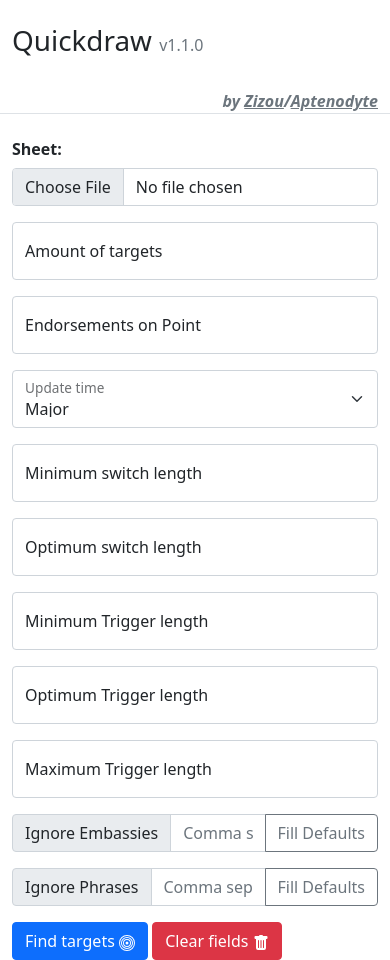
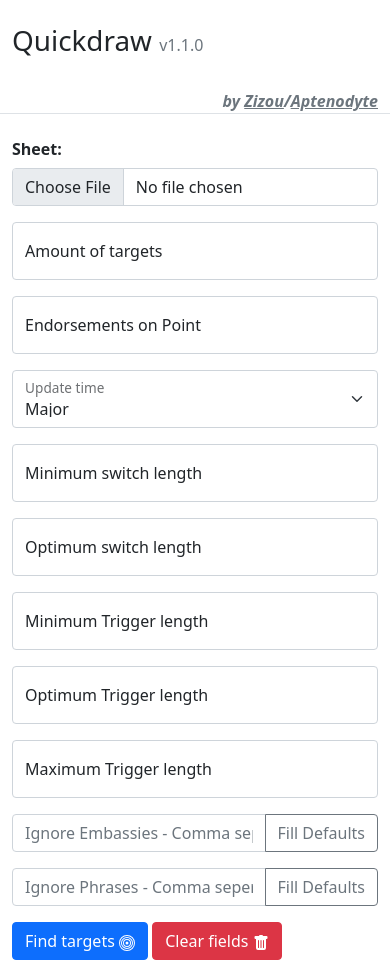
Before and after one commit to Aptenodyte/Quickdraw, a website with bundled scripts: page public/index.html in a window 390 px wide. Built offline with nearby package versions, Linux system fonts and the light colour scheme.

Commit message:
Fix filter layout issues on mobile

```diff
--- a/public/index.html
+++ b/public/index.html
@@ -83,13 +83,11 @@
           </div>
         </div>
         <div class="input-group mb-3">
-          <span class="input-group-text" id="embassiesDescriptor">Ignore Embassies</span>
-          <input type="text" class="form-control" id="ignoreEmbassies" placeholder="Comma seperated list of region embassies to respect" aria-label="A list of embassies to respect, which are comma seperated" aria-describedby="embassiesDescriptor" />
+          <input type="text" class="form-control" id="ignoreEmbassies" placeholder="Ignore Embassies - Comma seperated list of region embassies to respect" aria-label="A list of embassies to respect, which are comma seperated" aria-describedby="embassiesDescriptor" />
           <button type="button" class="btn btn-outline-secondary" id="embassyDefaults">Fill Defaults</button>
         </div>
         <div class="input-group mb-3">
-          <span class="input-group-text" id="phrasesDescriptor">Ignore Phrases</span>
-          <input type="text" class="form-control" id="ignorePhrases" placeholder="Comma seperated list of region embassies to respect" aria-label="A list of embassies to respect, which are comma seperated" aria-describedby="embassiesDescriptor" />
+          <input type="text" class="form-control" id="ignorePhrases" placeholder="Ignore Phrases - Comma seperated list of phrases in the WFE to respect" aria-label="A list of embassies to respect, which are comma seperated" aria-describedby="embassiesDescriptor" />
           <button type="button" class="btn btn-outline-secondary" id="phraseDefaults">Fill Defaults</button>
         </div>
         <button type="submit" class="btn btn-primary">
```
